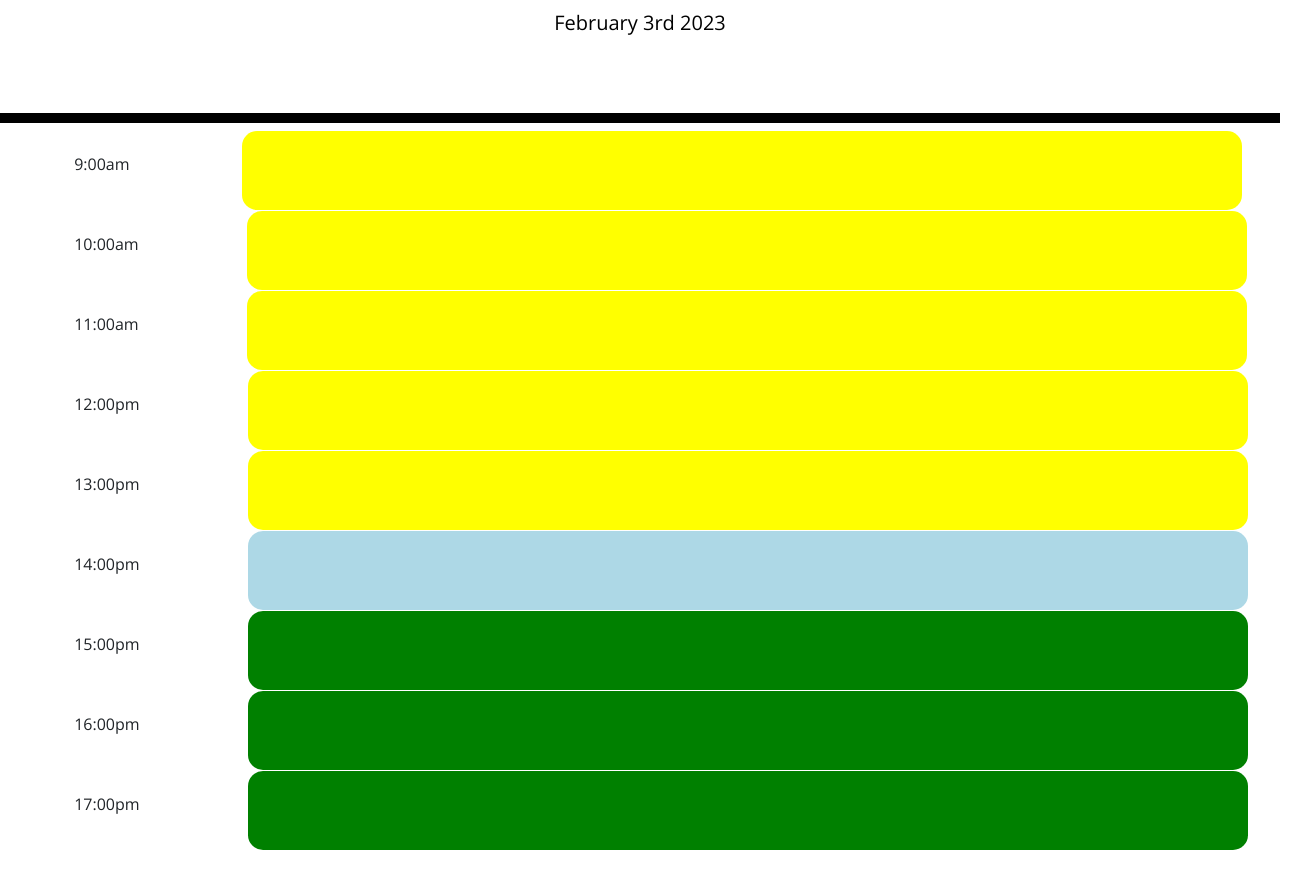
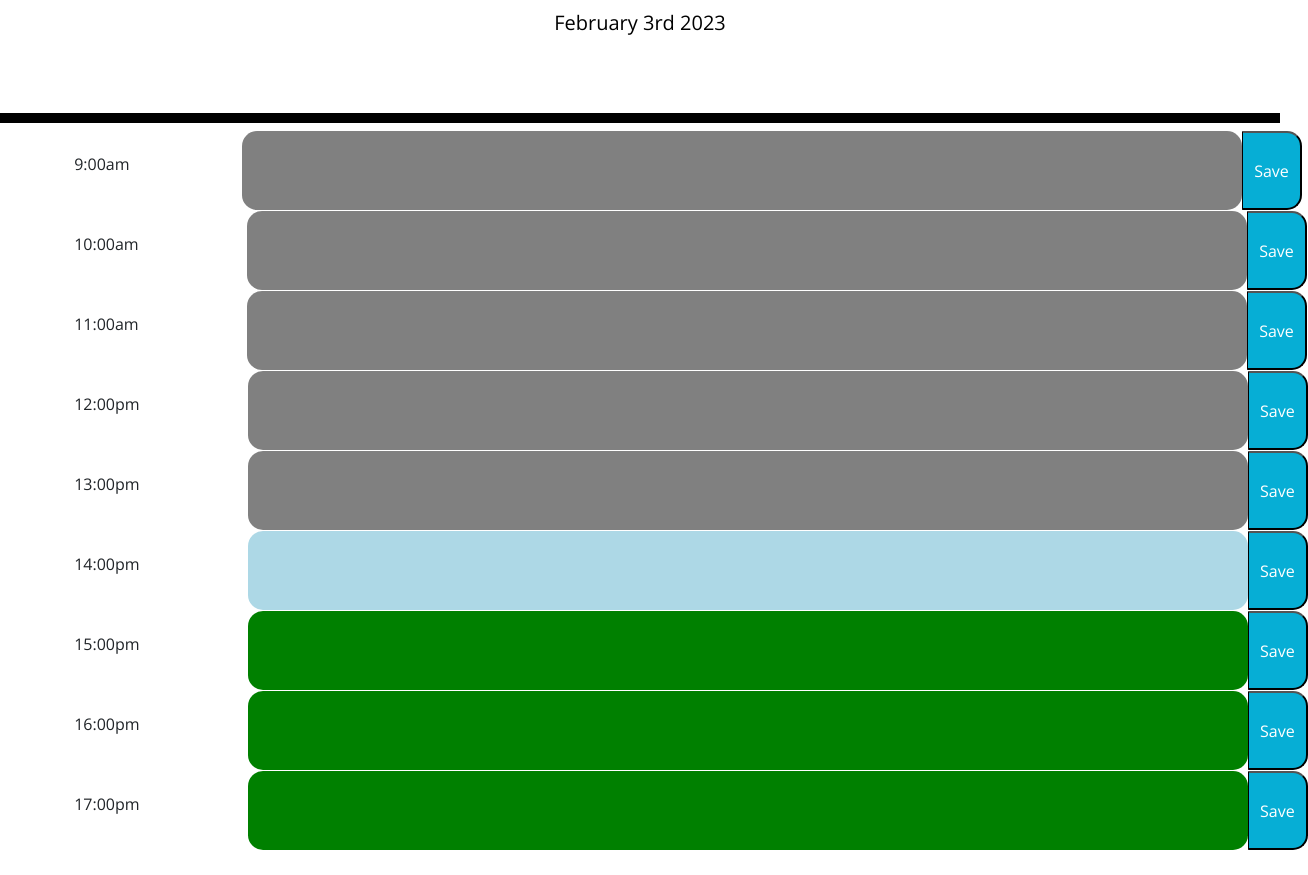
Before and after one commit to ExxtremeBattler/planner-app, a plain HTML site: page index.html in a window 1280 px wide. Shown: the part 181-1056 px from the top of the page, 1308 px wide, since content can reach past the window. Drawn offline with nearby package versions, Linux system fonts and the light colour scheme.

Commit message:
added save buttons

```diff
--- a/index.html
+++ b/index.html
@@ -31,15 +31,15 @@
     <div class="container">
       <!-- Timeblocks go here -->
 
-      <div class="timeblock row" id ="9"> 9:00am   <textarea class="time-block"></textarea> </div>
-      <div class="timeblock row" id ="10" > 10:00am  <textarea class="time-block"></textarea> </div>
-      <div class="timeblock row" id = "11"> 11:00am  <textarea class="time-block"></textarea> </div>
-      <div class="timeblock row" id = "12"> 12:00pm  <textarea class="time-block"></textarea> </div>
-      <div class="timeblock row" id = "13"> 13:00pm  <textarea class="time-block"></textarea> </div>
-      <div class="timeblock row" id = "14"> 14:00pm  <textarea class="time-block"></textarea> </div>
-      <div class="timeblock row" id = "15"> 15:00pm  <textarea class="time-block"></textarea> </div>
-      <div class="timeblock row" id = "16"> 16:00pm  <textarea class="time-block"></textarea> </div>
-      <div class="timeblock row" id = "17"> 17:00pm  <textarea class="time-block"></textarea> </div>
+      <div class="timeblock row" id ="9"> 9:00am   <textarea class="time-block"></textarea> <button class="saveBtn"> Save </button> </div>
+      <div class="timeblock row" id ="10" > 10:00am  <textarea class="time-block"></textarea> <button class="saveBtn"> Save </button> </div>
+      <div class="timeblock row" id = "11"> 11:00am  <textarea class="time-block"></textarea> <button class="saveBtn"> Save </button> </div>
+      <div class="timeblock row" id = "12"> 12:00pm  <textarea class="time-block"></textarea> <button class="saveBtn"> Save </button> </div>
+      <div class="timeblock row" id = "13"> 13:00pm  <textarea class="time-block"></textarea> <button class="saveBtn"> Save </button> </div>
+      <div class="timeblock row" id = "14"> 14:00pm  <textarea class="time-block"></textarea> <button class="saveBtn"> Save </button> </div>
+      <div class="timeblock row" id = "15"> 15:00pm  <textarea class="time-block"></textarea> <button class="saveBtn"> Save </button> </div>
+      <div class="timeblock row" id = "16"> 16:00pm  <textarea class="time-block"></textarea> <button class="saveBtn"> Save </button> </div>
+      <div class="timeblock row" id = "17"> 17:00pm  <textarea class="time-block"></textarea> <button class="saveBtn"> Save </button> </div>
     </div>
 
     <script src="https://cdnjs.cloudflare.com/ajax/libs/jquery/3.2.1/jquery.min.js"></script>
--- a/style.css
+++ b/style.css
@@ -50,20 +50,17 @@ textarea {
 }
 
 .past {
-
   color: black;
-  background-color: yellow;
+  background-color: gray
 
 }
 
 .present {
-
   color: black;
   background-color: lightblue;
 }
 
 .future {
-
   color: black;
   background-color: green
 }
@@ -74,6 +71,11 @@ textarea {
   border-bottom-right-radius: 15px;
   background-color: #06aed5;
   color: white;
+  z-index: 1;
+  position: relative;
+  left: 100px;
+  bottom: 25px;
+  width: 60px;
 }
 
 .saveBtn i:hover {
```
